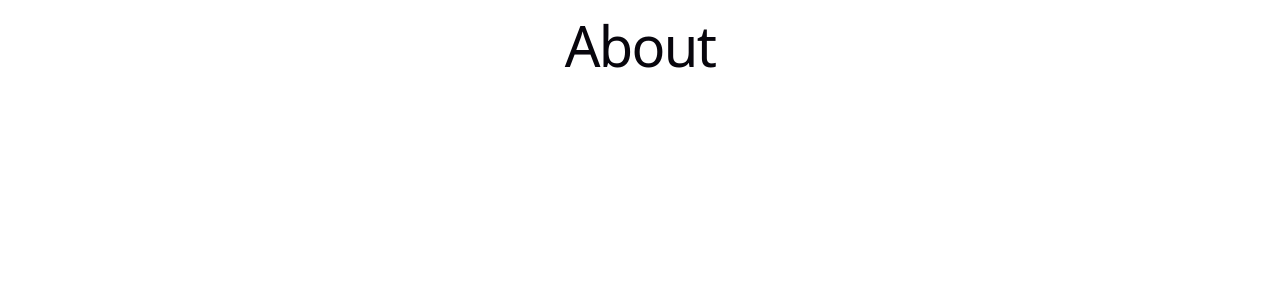
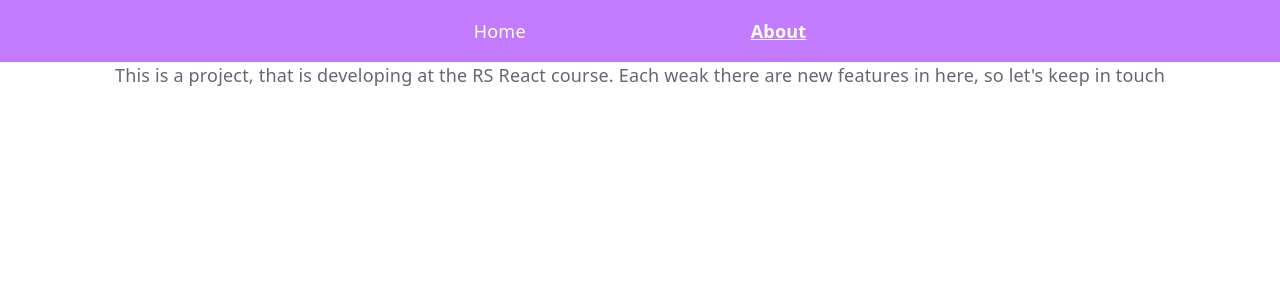
Before and after one commit to rustytrooper/react2026Q2, a React (Vite) app in the folder rs-react-app/: page /about in a window 1280 px wide. Shown: the top 300 px of the page. Built offline with nearby package versions, Linux system fonts and the light colour scheme.

Commit message:
feat: add header, about page and fix some styles

```diff
--- a/rs-react-app/src/App.tsx
+++ b/rs-react-app/src/App.tsx
@@ -23,7 +23,9 @@ function App(): ReactNode {
     <Loader />
   ) : (
     <ErrorBoundary>
-      <div className="flex justify-center items-center">
+      <div className="w-full bg-gray-100">
+        <div className="container w-[90vw] mx-auto px-4">
+          <div className="flex justify-center items-center ">
             <SearchForm
               onSubmit={handleSubmit}
               initialValue={searchQueryFromURL}
@@ -36,6 +38,8 @@ function App(): ReactNode {
             totalPages={totalPages}
             onPageChange={handlePageChange}
           />
+        </div>
+      </div>
     </ErrorBoundary>
   );
 }
--- /dev/null
+++ b/rs-react-app/src/components/Header/Header.tsx
@@ -0,0 +1,28 @@
+import type { ReactNode } from 'react';
+import { NavLink } from 'react-router';
+
+export function Header(): ReactNode {
+  return (
+    <header className="flex justify-center items-center bg-purple-400  text-white p-4">
+      <nav className="container justify-center mx-auto flex gap-50">
+        <NavLink
+          to="/"
+          className={({ isActive }) =>
+            `hover:text-purple-200 transition ${isActive ? 'font-bold underline' : ''}`
+          }
+        >
+          Home
+        </NavLink>
+
+        <NavLink
+          to="/about"
+          className={({ isActive }) =>
+            `hover:text-purple-200 transition ${isActive ? 'font-bold underline' : ''}`
+          }
+        >
+          About
+        </NavLink>
+      </nav>
+    </header>
+  );
+}
--- a/rs-react-app/src/components/Layout/Layout.tsx
+++ b/rs-react-app/src/components/Layout/Layout.tsx
@@ -1,7 +1,9 @@
 import { Outlet } from 'react-router';
+import { Header } from '../Header/Header';
 export function Layout() {
   return (
     <div>
+      <Header />
       <Outlet />
     </div>
   );
--- a/rs-react-app/src/components/Pagination/Pagination.tsx
+++ b/rs-react-app/src/components/Pagination/Pagination.tsx
@@ -43,7 +43,7 @@ export function Pagination({
       <button
         onClick={() => onPageChange(currentPage - 1)}
         disabled={currentPage === 1}
-        className="px-4 py-2 border rounded disabled:opacity-50"
+        className="px-4 py-2 border cursor-pointer rounded disabled:opacity-50"
       >
         Previous
       </button>
@@ -53,10 +53,10 @@ export function Pagination({
           key={idx}
           onClick={() => typeof page === 'number' && onPageChange(page)}
           disabled={page === '...'}
-          className={`px-4 py-2 border rounded ${
+          className={`px-4 py-2 border cursor-pointer rounded ${
             currentPage === page
-              ? 'bg-blue-500 text-white'
-              : 'hover:bg-gray-100'
+              ? 'bg-purple-400 text-white'
+              : 'hover:bg-gray-200'
           }`}
         >
           {page}
@@ -66,7 +66,7 @@ export function Pagination({
       <button
         onClick={() => onPageChange(currentPage + 1)}
         disabled={currentPage === totalPages}
-        className="px-4 py-2 border rounded disabled:opacity-50"
+        className="px-4 py-2 border cursor-pointer rounded disabled:opacity-50"
       >
         Next
       </button>
--- a/rs-react-app/src/index.css
+++ b/rs-react-app/src/index.css
@@ -53,11 +53,9 @@
 }
 
 #root {
-  width: 1126px;
   max-width: 100%;
   margin: 0 auto;
   text-align: center;
-  /* border-inline: 1px solid var(--border); */
   min-height: 100svh;
   display: flex;
   flex-direction: column;
--- a/rs-react-app/src/pages/About/About.tsx
+++ b/rs-react-app/src/pages/About/About.tsx
@@ -1,5 +1,10 @@
 import type { ReactNode } from 'react';
 
 export function About(): ReactNode {
-  return <h1>About</h1>;
+  return (
+    <p>
+      This is a project, that is developing at the RS React course. Each weak
+      there are new features in here, so let's keep in touch
+    </p>
+  );
 }
--- a/rs-react-app/src/pages/NotFound/NotFound.tsx
+++ b/rs-react-app/src/pages/NotFound/NotFound.tsx
@@ -1,5 +1,15 @@
 import type { ReactNode } from 'react';
+import { Link } from 'react-router';
 
 export function NotFound(): ReactNode {
-  return <h1>Page not found</h1>;
+  return (
+    <div className="bg-gray-100 min-h-screen">
+      <h1>Page not found</h1>
+      <img
+        src="./src/assets/mermaid1.png"
+        className="[clip-path:circle(20%_at_50%_50%)] w-150 h-90 mx-auto  object-cover"
+      />
+      <Link to="/">Back home</Link>
+    </div>
+  );
 }
```
Also changed, not shown: rs-react-app/src/assets/mermaid1.png (added). Lines whose indentation alone changed are shown as unchanged.
